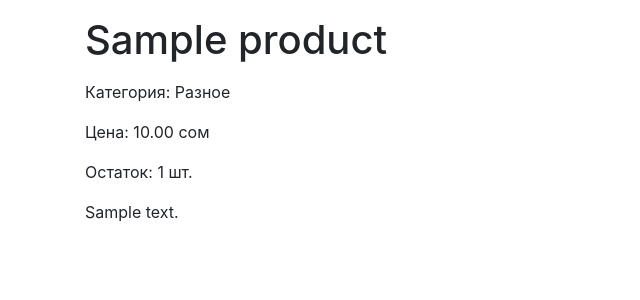
After one commit to MuctepK/e-commerce, a Django app: page /product/1 in a window 1280 px wide. The commit adds this page. Shown: the top 300 px of the page, without its empty margins (0-640 px from the left). Run offline with Django 3.2, Linux system fonts and the light colour scheme; tables that the repository leaves empty hold one stand-in row (values such as "Sample post"); some libraries are stand-ins or nearby versions.

Commit message:
Добавлена возможность просмотра отдельного товара

```diff
--- a/source/main/urls.py
+++ b/source/main/urls.py
@@ -1,8 +1,9 @@
 from django.contrib import admin
 from django.urls import path
-from webapp.views import index_view
+from webapp.views import index_view, product_detail_view
 
 urlpatterns = [
     path('admin/', admin.site.urls),
-    path('', index_view, name='index')
+    path('', index_view, name='index'),
+    path('product/<int:pk>', product_detail_view, name='product_detail')
 ]
--- a/source/webapp/templates/index.html
+++ b/source/webapp/templates/index.html
@@ -8,7 +8,7 @@
                 <div class="card">
                     <div class="card-body">
                         <h2 class="card-text card-link">
-                            <a href="">{{ product.name }}</a>
+                            <a href="{% url 'product_detail' product.pk %}">{{ product.name }}</a>
                         </h2>
                         <p class="card-text">{{ product.category }}</p>
                         <p class="card-text text-right">{{ product.price }} сом</p>
--- /dev/null
+++ b/source/webapp/templates/product.html
@@ -0,0 +1,8 @@
+{% extends 'base.html' %}
+{% block content %}
+    <h1 class="my-3">{{ product.name }}</h1>
+    <p>Категория: {{ product.get_category_display }}</p>
+    <p>Цена: {{ product.price }} сом</p>
+    <p>Остаток: {{ product.remain }} шт.</p>
+    <div class="pre">{{ product.description }}</div>
+{% endblock %}
--- a/source/webapp/views.py
+++ b/source/webapp/views.py
@@ -1,4 +1,4 @@
-from django.shortcuts import render
+from django.shortcuts import render, get_object_or_404
 from webapp.models import Product, CATEGORY_CHOICES
 
 
@@ -6,3 +6,10 @@ def index_view(request):
     products = Product.objects.all().exclude(remain=0).order_by('category', 'name')
     context = {'products': products}
     return render(request, 'index.html', context)
+
+
+def product_detail_view(request, pk):
+    product = get_object_or_404(Product, pk=pk)
+    return render(request, 'product.html', context={
+        'product': product
+    })
```
